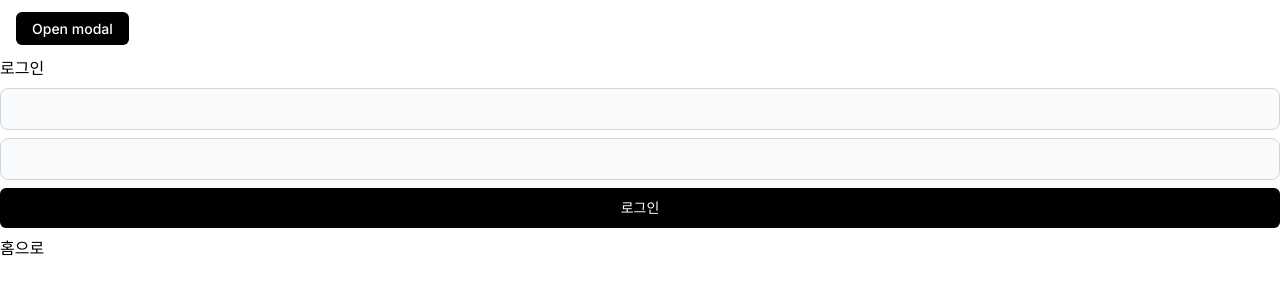
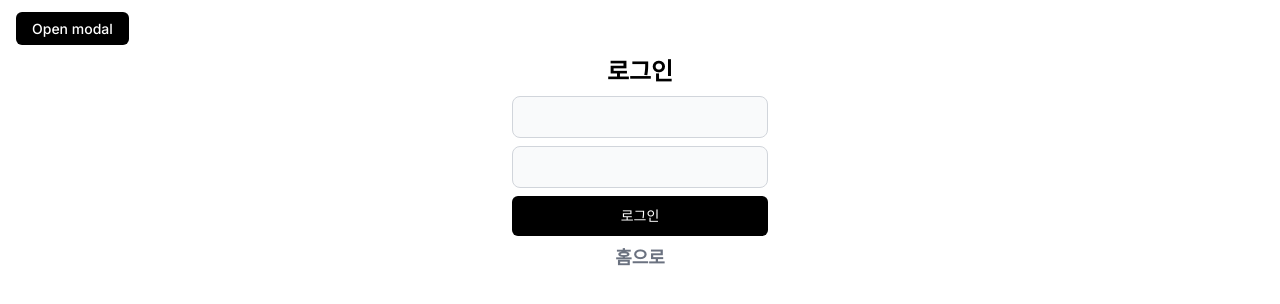
Before and after one commit to ssabii/app-router-example, a Next.js app: page /login in a window 1280 px wide. Shown: the top 304 px of the page. Built offline with nearby package versions, Linux system fonts and the light colour scheme.

Commit message:
chore: 스타일 수정

```diff
--- /dev/null
+++ b/app/@auth/[...catchAll]/page.tsx
@@ -0,0 +1,3 @@
+export default function Page() {
+  return null;
+}
--- a/app/login/page.tsx
+++ b/app/login/page.tsx
@@ -2,7 +2,7 @@ import Login from "@/components/Login";
 
 export default function Page() {
   return (
-    <div>
+    <div className="mx-auto max-w-64">
       <Login />
     </div>
   );
--- a/components/Button.tsx
+++ b/components/Button.tsx
@@ -1,19 +1,26 @@
 import { ButtonHTMLAttributes, forwardRef } from "react"
+import { twMerge } from "tailwind-merge"
 
 const Button = forwardRef<
   HTMLButtonElement,
   ButtonHTMLAttributes<HTMLButtonElement>
->(({ children, ...rest }, ref) => {
+>(({
+  children,
+  className,
+  ...rest
+}, ref) => {
   return (
     <button
       ref={ref}
-      className={`
+      className={twMerge(`
         inline-flex h-10 items-center justify-center whitespace-nowrap rounded-md bg-black px-4 py-2
         text-sm font-medium text-white transition-colors
         hover:bg-gray-900
         focus-visible:outline-none focus-visible:ring-2 focus-visible:ring-offset-2
         disabled:pointer-events-none disabled:opacity-50
-      `}
+      `,
+        className
+      )}
       {...rest}
     >
       {children}
--- a/components/Input.tsx
+++ b/components/Input.tsx
@@ -1,15 +1,21 @@
 import { InputHTMLAttributes } from "react";
+import { twMerge } from "tailwind-merge";
 
-function Input(props: InputHTMLAttributes<HTMLInputElement>) {
+function Input({
+  className,
+  ...rest
+}: InputHTMLAttributes<HTMLInputElement>) {
   return (
     <input
-      className={`
+      className={twMerge(`
         block rounded-lg border border-gray-300 bg-gray-50 p-2.5 text-sm text-gray-900
         focus:border-blue-500 focus:ring-blue-500
         dark:border-gray-600 dark:bg-gray-700 dark:text-white dark:placeholder:text-gray-400
         dark:focus:border-blue-500 dark:focus:ring-blue-500
-      `}
-      {...props}
+      `,
+        className
+      )}
+      {...rest}
     />
   );
 }
--- a/components/Login.tsx
+++ b/components/Login.tsx
@@ -4,12 +4,23 @@ import Input from './Input';
 
 function Login() {
   return (
-    <div className="flex flex-col gap-2">
-      <h1>로그인</h1>
-      <Input type="email" />
-      <Input type="password" />
-      <Button>로그인</Button>
-      <Link href="/">홈으로</Link>
+    <div className="flex flex-col items-center gap-2">
+      <h1 className='text-2xl font-bold'>로그인</h1>
+      <Input
+        type="email"
+        className='w-full'
+      />
+      <Input
+        type="password"
+        className='w-full'
+      />
+      <Button className='w-full'>로그인</Button>
+      <Link
+        href="/"
+        className='text-lg font-bold text-gray-500'
+      >
+        홈으로
+      </Link>
     </div>
   );
 }
```
